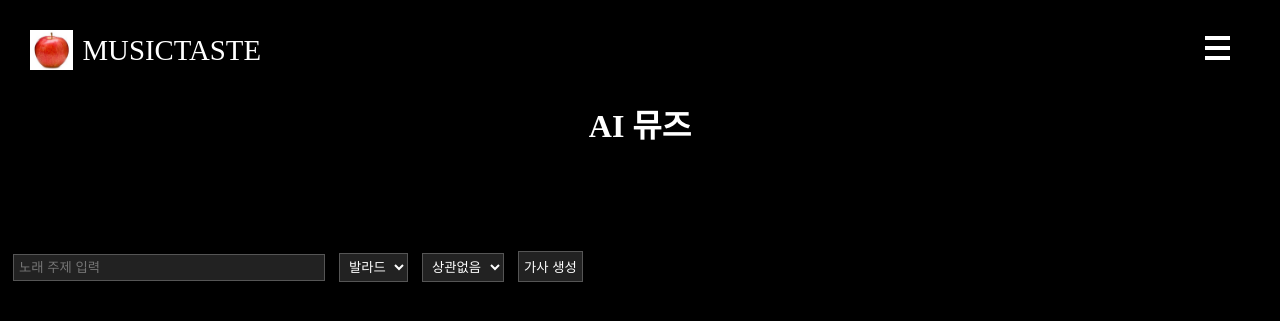
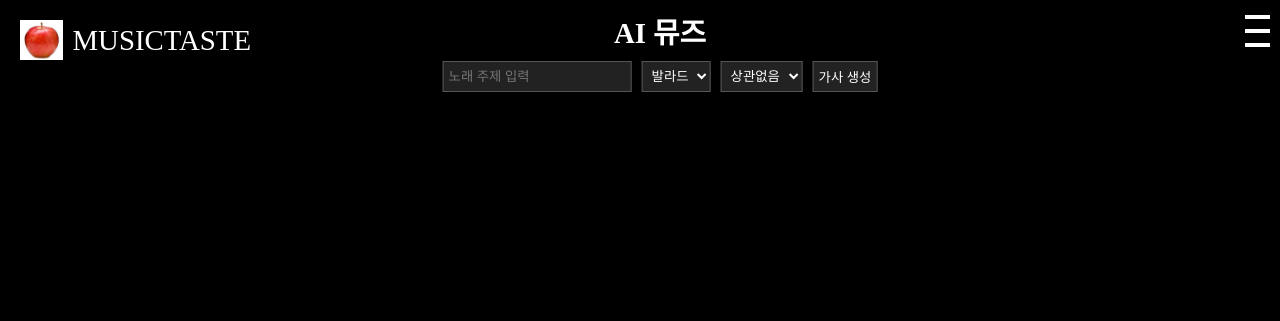
Before and after one commit to ddasil/Mazinger-Z, a Django app: page /lyrics/generate/ in a window 1280 px wide. Shown: the top 321 px of the page. Run offline with Django 5.2, Linux system fonts and the light colour scheme.

Commit message:
html+기능 완성 80%

```diff
--- a/lyricsgen/templates/lyrics.html
+++ b/lyricsgen/templates/lyrics.html
@@ -1,5 +1,4 @@
 {% load static %}
-
 <!DOCTYPE html>
 <html lang="ko">
 <head>
@@ -7,15 +6,140 @@
   <title>AI 가사 생성기</title>
   <style>
     body {
-            background-color: #000;  /* 배경을 어둡게 */
+      background-color: #000;
+      padding-top: 140px; /* 헤더 높이만큼 본문 아래로 밀기 */
+      padding-bottom: 80px;  /* ✅ 하단 여백 추가 */
+      margin: 0;
     }
 
-        input, select, button {
+    header {
+      position: fixed;
+      top: 0;
+      left: 0;
+      width: 100%;
+      background: black;
+      z-index: 1000;
+      display: flex;
+      align-items: flex-start; /* ✅ 위로 정렬 */
+      padding: 10px 20px;
+      height: 120px; /* ✅ 높이 줄이기 */
+    }
+
+    .logo-box {
+      flex: 1;
+      display: flex;
+      align-items: center;
+      height: 60px;
+    }
+
+    .logo-box a {
+      color: #fff;
+      text-decoration: none;
+      display: flex;
+      align-items: center;
+    }
+
+    #logo-image {
+      height: 40px;
+    }
+
+    #logo-text {
+      font-size: 1.8rem;
+      margin-left: 10px;
+      color: white;
+    }
+
+    .header-center {
+      position: absolute;
+      top: 10px; /* ✅ 더 위로 */
+      left: 50%;
+      transform: translateX(-50%);
+      display: flex;
+      flex-direction: column;
+      align-items: center;
+      z-index: 999;
+      gap: 10px;
+    }
+
+    .fixed-title {
+      font-size: 1.8rem;
+      color: white;
+      margin: 0;
+    }
+
+    .header-form {
+      display: flex;
+      flex-wrap: wrap;
+      gap: 10px;
+      justify-content: center;
+    }
+
+    .header-form input,
+    .header-form select,
+    .header-form button {
       color: white;
       background-color: #222;
       border: 1px solid #555;
       padding: 5px;
-            margin: 5px;
+    }
+
+    .nav-icon {
+      display: flex;
+      flex-direction: column;
+      justify-content: flex-start;
+      align-items: flex-end;
+      margin-left: auto;
+      padding-right: 30px;
+      height: 60px;
+    }
+
+    .nav-icon span {
+      display: block;
+      height: 4px;
+      background: white;
+      margin: 5px 0;
+      width: 25px;
+    }
+
+    .side-menu {
+      position: fixed;
+      right: -50%;
+      top: 0;
+      width: 50%;
+      height: 100%;
+      background: #000;
+      color: white;
+      display: flex;
+      align-items: center;
+      justify-content: center;
+      transition: right 0.5s ease;
+      z-index: 999;
+    }
+
+    .wrapper {
+      max-width: 1200px;
+      margin: 0 auto 80px;
+      padding: 0 20px;
+    }
+
+    .wrapper.nav-open .side-menu {
+      right: 0;
+    }
+
+    .side-menu ul {
+      list-style: none;
+      text-align: right;
+      padding: 0;
+    }
+
+    .side-menu li {
+      font-size: 2rem;
+      padding: 20px 0;
+      cursor: pointer;
+    }
+
+    .side-menu li:hover {
+      color: #60a5fa;
     }
 
     .modal {
@@ -41,107 +165,61 @@
 
     #modalBackdrop {
       position: fixed;
-          top: 0; left: 0;
-          width: 100%; height: 100%;
+      top: 0;
+      left: 0;
+      width: 100%;
+      height: 100%;
       background: rgba(0,0,0,0.4);
       z-index: 999;
       display: none;
     }
-        .logo-box {
-        position: fixed;
-        top: 30px;
-        left: 30px;
-        z-index: 1000;
-        display: flex;
-        align-items: center;
-        }
 
-        .logo-box a {
-        color: #fff;
-        text-decoration: none;
-        display: flex;
-        align-items: center;
-        }
-
-        #logo-image {
-        height: 40px;
-        }
-
-        #logo-text {
-        font-size: 1.8rem;
-        margin-left: 10px;
-        color: white;
-        }
-
-        .nav-icon {
-        position: fixed;
-        top: 30px;
-        right: 50px;
-        z-index: 1000;
-        cursor: pointer;
-        }
-
-        .nav-icon span {
-        display: block;
-        height: 4px;
-        background: white;
-        margin: 6px 0;
-        width: 25px;
-        }
-
-        .side-menu {
-        position: fixed;
-        right: -50%;
-        top: 0;
-        width: 50%;
-        height: 100%;
-        background: #000;
-        color: white;
-        display: flex;
-        align-items: center;
-        justify-content: center;
-        transition: right 0.5s ease;
-        z-index: 999;
-        }
-
-        .wrapper.nav-open .side-menu {
-        right: 0;
-        }
-
-        .side-menu ul {
-        list-style: none;
-        text-align: right;
-        }
-
-        .side-menu li {
-        font-size: 2rem;
-        padding: 20px 0;
-        cursor: pointer;
-        }
-
-        .side-menu li:hover {
-        color: #60a5fa;
-        }
   </style>
-
 </head>
 <body>
-    <div class="wrapper">
-        <!-- ✅ 로고 -->
-        <div class="logo-box" id="logoBox">
+
+  <!-- ✅ 고정 상단바 -->
+  <header>
+    <div class="logo-box">
       <a href="#">
         <img id="logo-image" src="{% static 'apple.png' %}">
         <span id="logo-text">MUSICTASTE</span>
       </a>
     </div>
 
-        <!-- ✅ 햄버거 메뉴 아이콘 -->
+    <div class="header-center">
+      <h1 class="fixed-title">AI 뮤즈</h1>
+      <form method="POST" action="{% url 'generate_lyrics' %}" class="header-form">
+        {% csrf_token %}
+        <input type="text" name="prompt" placeholder="노래 주제 입력" required>
+        <select name="style" required>
+          <option value="ballad">발라드</option>
+          <option value="hip-hop">힙합</option>
+          <option value="rock">록</option>
+          <option value="pop">팝</option>
+          <option value="indie">인디</option>
+          <option value="jazz">재즈</option>
+        </select>
+        <select name="language" required>
+          <option value="none">상관없음</option>
+          <option value="korean">한국어</option>
+          <option value="english">English</option>
+          <option value="japanese">日本語</option>
+          <option value="chinese">中文</option>
+          <option value="thai">ไทย</option>
+        </select>
+        <button type="submit">가사 생성</button>
+      </form>
+    </div>
+
     <div class="nav-icon" id="navIcon">
       <span></span>
       <span></span>
       <span></span>
     </div>
+  </header>
 
+  <div class="wrapper">
     <!-- ✅ 사이드 메뉴 -->
     <nav class="side-menu">
       <ul>
@@ -153,122 +231,56 @@
       </ul>
     </nav>
 
-        <h1 style="margin-top: 100px; text-align: center; color: white;">AI 뮤즈</h1>
-
-    <!-- 입력 폼 -->
-    <form method="POST" action="{% url 'generate_lyrics' %}" style="margin-top: 100px;">
-        {% csrf_token %}
-        <input type="text" name="prompt" placeholder="노래 주제 입력" required style="width:300px; padding:5px;">
-
-        <!-- 🎼 스타일 선택 -->
-        <select name="style" required>
-            <option value="ballad">발라드</option>
-            <option value="hip-hop">힙합</option>
-            <option value="rock">록</option>
-            <option value="pop">팝</option>
-            <option value="indie">인디</option>
-            <option value="jazz">재즈</option>
-        </select>
-
-        <select name="language" required>
-            <option value="none">상관없음</option>
-            <option value="korean">한국어</option>       <!-- Korean -->
-            <option value="english">English</option>     <!-- English -->
-            <option value="japanese">日本語</option>      <!-- Japanese -->
-            <option value="chinese">中文</option>         <!-- Chinese -->
-            <option value="thai">ไทย</option>            <!-- Thai -->
-        </select>
-
-
-        <button type="submit">가사 생성</button>
-    </form>
-
     {% if lyrics %}
     <hr>
-
-<!-- 좌우 정렬 컨테이너 -->
     <div style="display: flex; gap: 40px; align-items: flex-start;">
-
-    <!-- 🎤 왼쪽: 가사 출력 -->
       <div style="flex: 1;">
         <h2 style="color: white;">🎤 "{{ title }}"</h2>
         <p style="color: white;"><strong>주제:</strong> {{ prompt }} / <strong>스타일:</strong> {{ style }} / <strong>언어:</strong> {{ language }}</p>
         <pre style="background:#f0f0f0; padding:10px;">{{ lyrics }}</pre>
       </div>
-
-
-    <!-- 🎨 오른쪽: 앨범 이미지 + 다운로드 -->
       <div style="flex: 1; text-align: center;">
         <h3 style="color: white;">🎨 앨범 이미지</h3>
         <img src="{{ new_lyrics.image_file.url }}" width="256" style="border-radius: 8px;"><br>
-        <a href="{{ new_lyrics.image_file.url }}" download style="color:rgb(110, 110, 223);" style="color: white;">📥 이미지 다운로드</a>
+        <a href="{{ new_lyrics.image_file.url }}" download style="color:white;">📥 이미지 다운로드</a>
         <p style="color: white;">⏱ 생성 시간: {{ elapsed_time }}초</p>
       </div>
-
     </div>
     {% endif %}
 
     {% if all_lyrics %}
     <hr>
-    <h2>🗂 이전에 만든 가사들</h2>
+    <h2 style="color: white;">최근에 만든 가사들</h2>
     <div style="display: flex; flex-wrap: wrap; gap: 20px;">
       {% for item in all_lyrics %}
-            <div onclick="showLyricsModal(`{{ item.prompt }}`, `{{ item.lyrics|escapejs }}`)"
-                 style="width: 200px; border: 1px solid #ccc; border-radius: 10px; padding: 10px; background: #fdfdfd;
-                        box-shadow: 2px 2px 5px #ddd; cursor: pointer; text-align: center;">
-
-                <!-- 앨범 썸네일 -->
+      <div onclick="showLyricsModal(`{{ item.prompt }}`, `{{ item.lyrics|escapejs }}`)" style="width: 200px; border: 1px solid #ccc; border-radius: 10px; padding: 10px; background: #fdfdfd; box-shadow: 2px 2px 5px #ddd; cursor: pointer; text-align: center;">
         <img src="{{ item.image_file.url }}" alt="앨범 이미지" style="width: 100%; border-radius: 8px; margin-bottom: 8px;">
-
         <strong>{{ item.prompt }}</strong><br>
-                <small>
-                    {{ item.style }} /
-                    {% if item.language == "korean" %}
-                      🇰🇷 한국어
-                    {% elif item.language == "english" %}
-                      🇺🇸 영어
-                    {% elif item.language == "japanese" %}
-                      🇯🇵 일본어
-                    {% elif item.language == "chinese" %}
-                      🇨🇳 중국어
-                    {% elif item.language == "thai" %}
-                      🇹🇭 태국어
-                    {% else %}
-                      🌍 언어무관
-                    {% endif %}
+        <small>{{ item.style }} /
+        {% if item.language == "korean" %}🇰🇷 한국어{% elif item.language == "english" %}🇺🇸 영어{% elif item.language == "japanese" %}🇯🇵 일본어{% elif item.language == "chinese" %}🇨🇳 중국어{% elif item.language == "thai" %}🇹🇭 태국어{% else %}🌍 언어무관{% endif %}
         </small><br>
-
         <small>{{ item.created_at|date:"Y-m-d H:i" }}</small>
       </div>
       {% endfor %}
     </div>
+    {% endif %}
+  </div>
 
-{% endif %}
-<!-- 모달창 -->
-<!-- 모달창 -->
   <div id="lyricsModal" class="modal" style="display:none;">
     <h3 id="modalTitle">🎵 제목</h3>
     <pre id="modalLyrics" style="white-space: pre-wrap; background:#f9f9f9; padding:10px;"></pre>
     <button onclick="closeModal()">닫기</button>
   </div>
-
-<!-- 배경 어둡게 -->
   <div id="modalBackdrop" style="display:none;" onclick="closeModal()"></div>
 
-
-<!-- 자바스크립트 -->
   <script>
     function showLyricsModal(title, lyrics) {
       const modal = document.getElementById("lyricsModal");
       const backdrop = document.getElementById("modalBackdrop");
-
       document.getElementById("modalTitle").innerText = `🎵 ${title}`;
       document.getElementById("modalLyrics").innerText = lyrics;
-
       backdrop.style.display = "block";
       modal.style.display = "block";
-
-      // 애니메이션 클래스 부여 (fade in)
       setTimeout(() => {
         modal.classList.add("show");
       }, 10);
@@ -277,38 +289,30 @@
     function closeModal() {
       const modal = document.getElementById("lyricsModal");
       const backdrop = document.getElementById("modalBackdrop");
-
-      modal.classList.remove("show"); // fade-out 시작
+      modal.classList.remove("show");
       setTimeout(() => {
         modal.style.display = "none";
         backdrop.style.display = "none";
-      }, 300); // 애니메이션 시간과 맞춰야 함 (0.3s)
+      }, 300);
     }
 
-    // ⌨️ ESC 키로 닫기
     document.addEventListener("keydown", function(e) {
       if (e.key === "Escape") {
         closeModal();
       }
     });
 
-
     const navIcon = document.getElementById('navIcon');
     const wrapper = document.querySelector('.wrapper');
     const menuLinks = document.querySelectorAll('.side-menu li');
-
     navIcon.addEventListener('click', () => {
       wrapper.classList.toggle('nav-open');
     });
-
     menuLinks.forEach(link => {
       link.addEventListener('click', () => {
         wrapper.classList.remove('nav-open');
       });
     });
   </script>
-
-
-
 </body>
 </html>
```
Also changed, not shown: db.sqlite3, media/album_covers/30897f7d-4235-4b42-ae64-ef765e484ab9.png (added), media/album_covers/3facf4df-cb85-4aca-b962-2e285d4cc3f2.png (added), media/album_covers/5dbee7a2-3b2c-4620-a57d-13ffeab8517d.png (added), media/album_covers/64023f4c-a4a6-4dbb-afd0-0e380512597e.png (added), 6 other files. Lines whose indentation alone changed are shown as unchanged.
